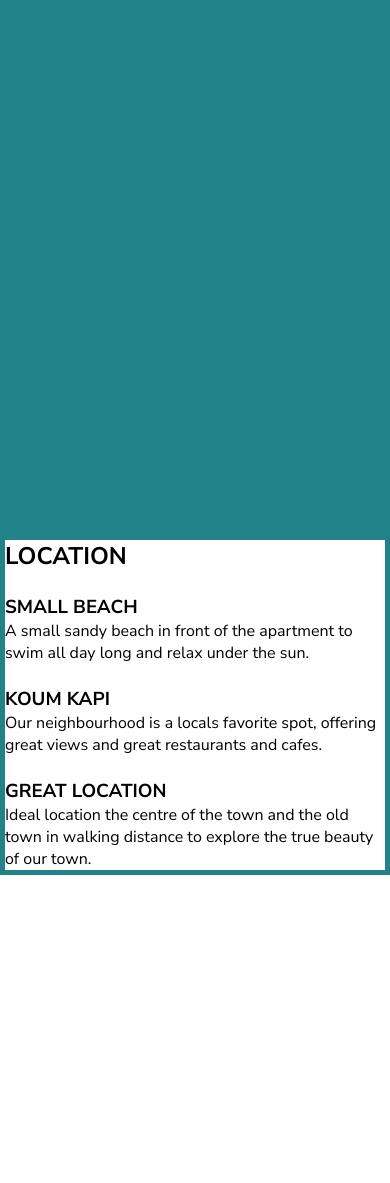
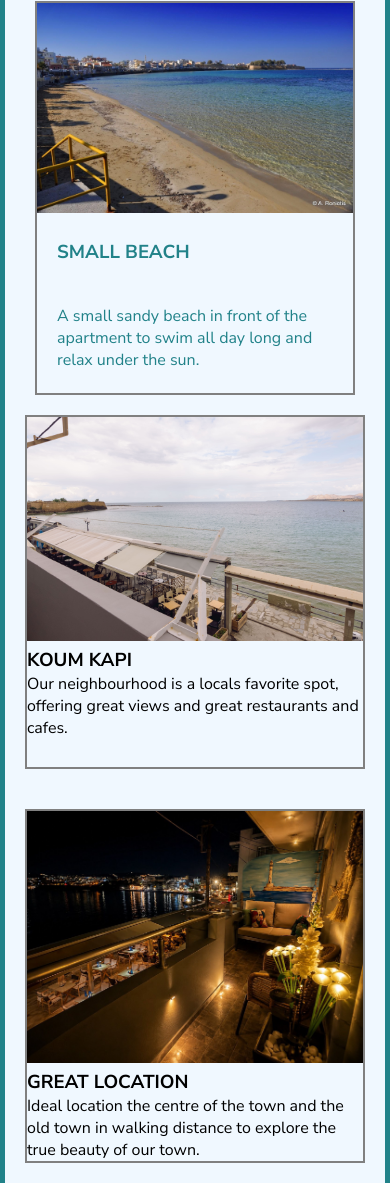
Before and after one commit to TelisK/Orpheus-House, a plain HTML site: page index-new.html in a window 390 px wide. Shown: the part 3734-4917 px from the top of the page. Before the commit the page ends 4609 px from the top, so only its background shows below. Drawn offline with Linux system fonts and the light colour scheme.

Commit message:
location - started the mobile edition

```diff
--- a/index-new.html
+++ b/index-new.html
@@ -105,20 +105,20 @@
         <div class="location">
             <h2>LOCATION</h2>
             <div class="small-beach">
-            <a href=""><img src="" alt=""></a>
+                <a href=""><img src="assets/small-beach.jpg" alt=""></a>
                 <h3>SMALL BEACH</h3>
                 <p>A small sandy beach in front of the
                     apartment to swim all day long and
                     relax under the sun.</p>
             </div>
             <div class="koum-kapi">
-            <a href=""><img src="" alt=""></a>
+                <a href=""><img src="assets/koum-kapi.jpg" alt=""></a>
                 <h3>KOUM KAPI</h3>
                 <p>Our neighbourhood is a locals favorite spot,
                     offering great views and great restaurants and cafes.</p>
             </div>
             <div class="great-location">
-            <a href=""><img src="" alt=""></a>
+                <a href=""><img src="assets/great-location.jpg" alt=""></a>
                 <h3>GREAT LOCATION</h3>
                 <p>Ideal location the centre of the town
                     and the old town in walking distance to
--- a/style3.css
+++ b/style3.css
@@ -231,7 +231,7 @@
 .bedrooms {
     background-color: #218289;
     display: grid;
-    grid-template-rows: repeat(4, 1fr);
+    grid-template-rows: repeat(4, auto);
     grid-template-areas:
     "double"
     "double-text"
@@ -264,8 +264,50 @@
         text-align: center;
     padding: 10px;
 }
+.location {
+    background-color: aliceblue;
+    display: grid;
+    grid-template-rows: 0.6fr 2fr 2fr 2fr;
+    grid-template-areas:
+    "location"
+    "small-beach"
+    "koum-kapi"
+    "great-location";
+
+}
+.location img {
+    max-width: 100%;
+}
 .location h2 {
-    font-size: 150%;
+    /* margin 0 gives h2 the same size as the div parent. */
+    margin: 0;
+    padding: 40px;
+    font-size: 300%;
+    font-weight: 200;
+    grid-area: location;
+    padding-top: 60px;
+
+}
+.small-beach {
+    grid-area: small-beach;
+    border: gray solid 2px;
+    margin: 0 30px;
+}
+.small-beach h3, .small-beach p {
+    padding: 20px;
+    color: #218289;
+}
+
+.koum-kapi {
+    grid-area: koum-kapi;
+    border: gray solid 2px;
+    margin: 20px;
+}
+.great-location {
+    grid-area: great-location;
+    border: gray solid 2px;
+    margin: 20px;
+
 }
 
 @media screen and (min-width: 769px){
@@ -362,4 +404,5 @@
 }
 
 
+
 }
```
Also changed, not shown: assets/great-location.jpg (added), assets/koum-kapi.jpg (added), assets/small-beach.jpg (added). Lines whose indentation alone changed are shown as unchanged.
